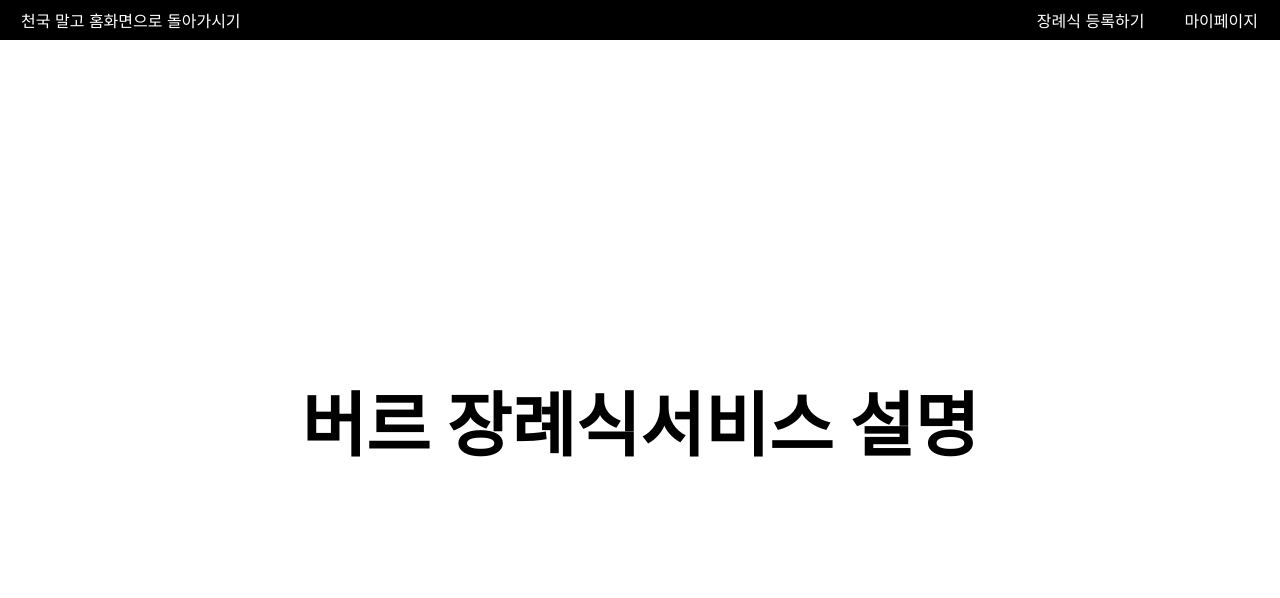
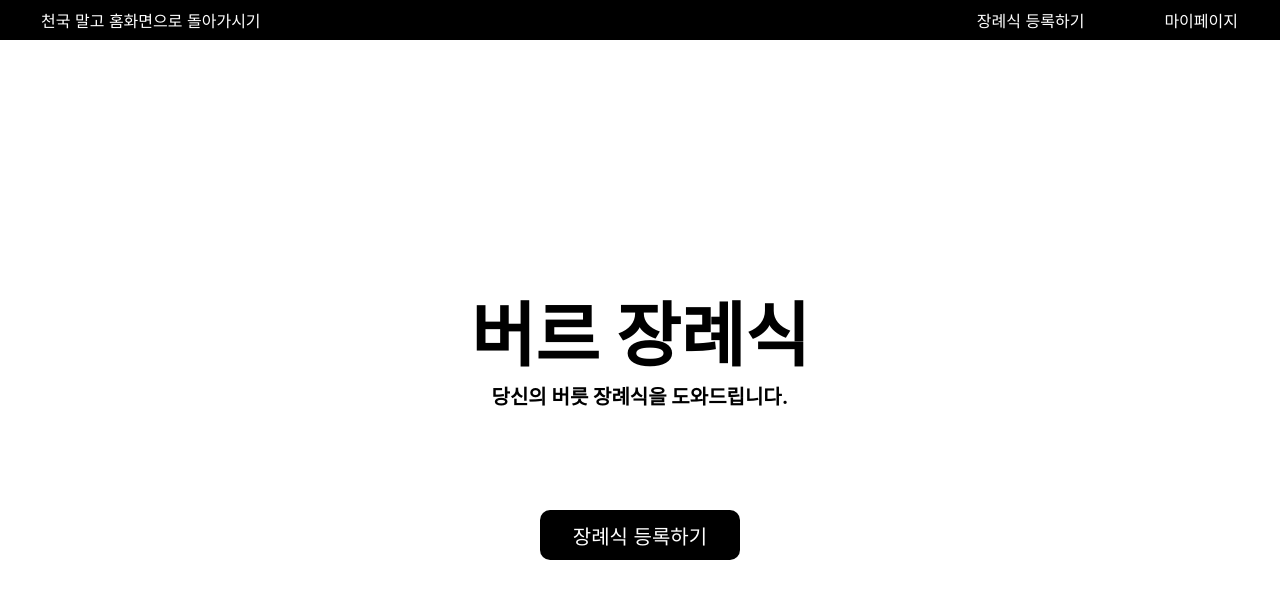
Before and after one commit to 2nd-PARD-WEB-PART/PARD-2th-Memorial, a React (Create React App) app in the folder memorial-frontend/: page / in a window 1280 px wide. Shown: the top 598 px of the page. Built offline with nearby package versions, Linux system fonts and the light colour scheme.

Commit message:
231125 광일 : HomePage 초안 구현

```diff
--- a/memorial-frontend/src/components/box.js
+++ b/memorial-frontend/src/components/box.js
@@ -3,6 +3,7 @@ import styled from 'styled-components';
 export const Div = styled.div `
     display: ${props => props.display || "flex"};
     justify-content: ${props => props.justifyContent || "center"};
+    flex-direction: ${props => props.flexDirection || "row"};
     align-items: ${props => props.alignItems || "center"};
     /* width : ${props => props.width || "100%"}; */
     height : ${props => props.height || "100px"};
@@ -15,16 +16,34 @@ export const Div = styled.div `
 `;
 
 export const Menu = styled.label `
-    margin : ${props => props.margin || "20px"};
+    margin : ${props => props.margin || "40px"};
 
     &:hover{
         color : yellow;
     }
 `;
 
-export const P = styled.label `
+export const P = styled.p `
     font-size: ${props => props.fontSize || "70px"};
-    font-weight: ${props => props.fontWeight || " bold"};
-    display: ${props => props.display || "block"};
-    white-space: pre-line;
+    font-weight: ${props => props.fontWeight || "bold"};
+    /* display: ${props => props.display || "block"}; */
+    white-space: pre-wrap;
+    box-sizing : ${props => props.border || "border-box"};
+    margin : 0;
+
 `;
+
+export const Button = styled.button `
+    border : none;
+    background : none;
+    background-color: black;
+    color : white;
+    height : 50px;
+    width : 200px;
+    border-radius: 10px;
+    font-size : 20px;
+`;
+
+export const Empty = styled.div `
+    height : ${props => props.height || "100px"};
+`;
--- a/memorial-frontend/src/pages/HomePage.js
+++ b/memorial-frontend/src/pages/HomePage.js
@@ -1,11 +1,21 @@
-import { Div, P } from '../components/box';
+import {Link} from 'react-router-dom';
+import {Div, P, Button, Empty} from '../components/box';
 function HomePage() {
 
     return (
-        <Div backgroundColor = "none" border = "none" height = "calc(100vh - 40px)">
-            <P>버르 장례식</P>
-            <br/>
-            <P>서비스 설명</P>
+        <Div
+            backgroundColor="none"
+            border="none"
+            height="calc(100vh - 40px)"
+            flexDirection="column">
+            <Div backgroundColor="none" border="none" height="50%" flexDirection="column">
+                <P height="20px">버르 장례식</P>
+                <P fontSize="20px" height="30px">당신의 버릇 장례식을 도와드립니다.</P>
+                <Empty></Empty>
+                <Link to="./AddPage">
+                    <Button>장례식 등록하기</Button>
+                </Link>
+            </Div>
         </Div>
     );
 }
--- a/memorial-frontend/src/pages/Layout.js
+++ b/memorial-frontend/src/pages/Layout.js
@@ -7,6 +7,7 @@ function Layout() {
         textDecoration: 'none', // 링크의 밑줄을 없애는 스타일
         color: 'white', // 링크의 기본 색상 사용
         transition: 'color 0.3s ease',
+
     };
     const hoverStyle = {
         color: 'blue', // hover 시의 색상
```
